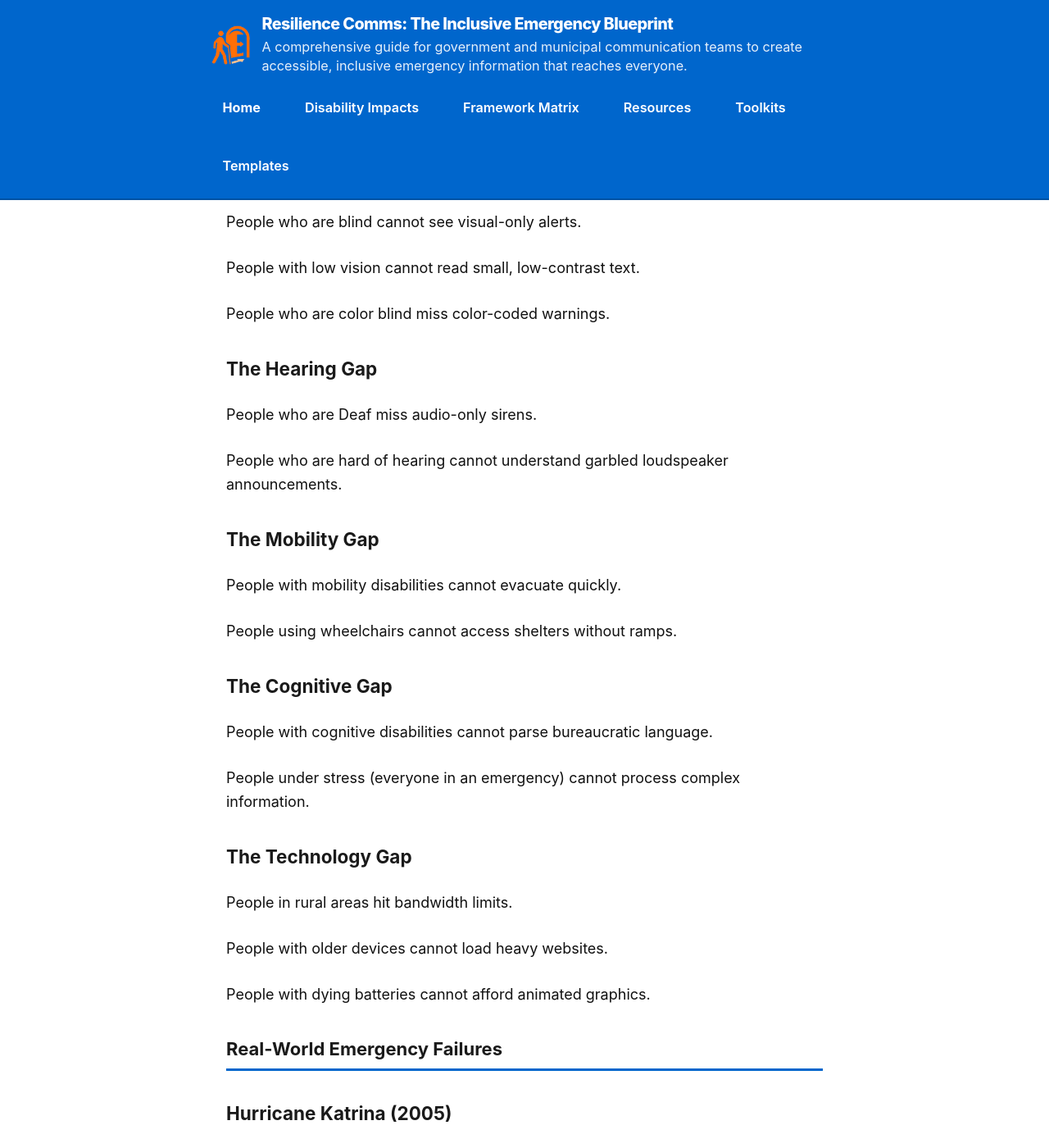
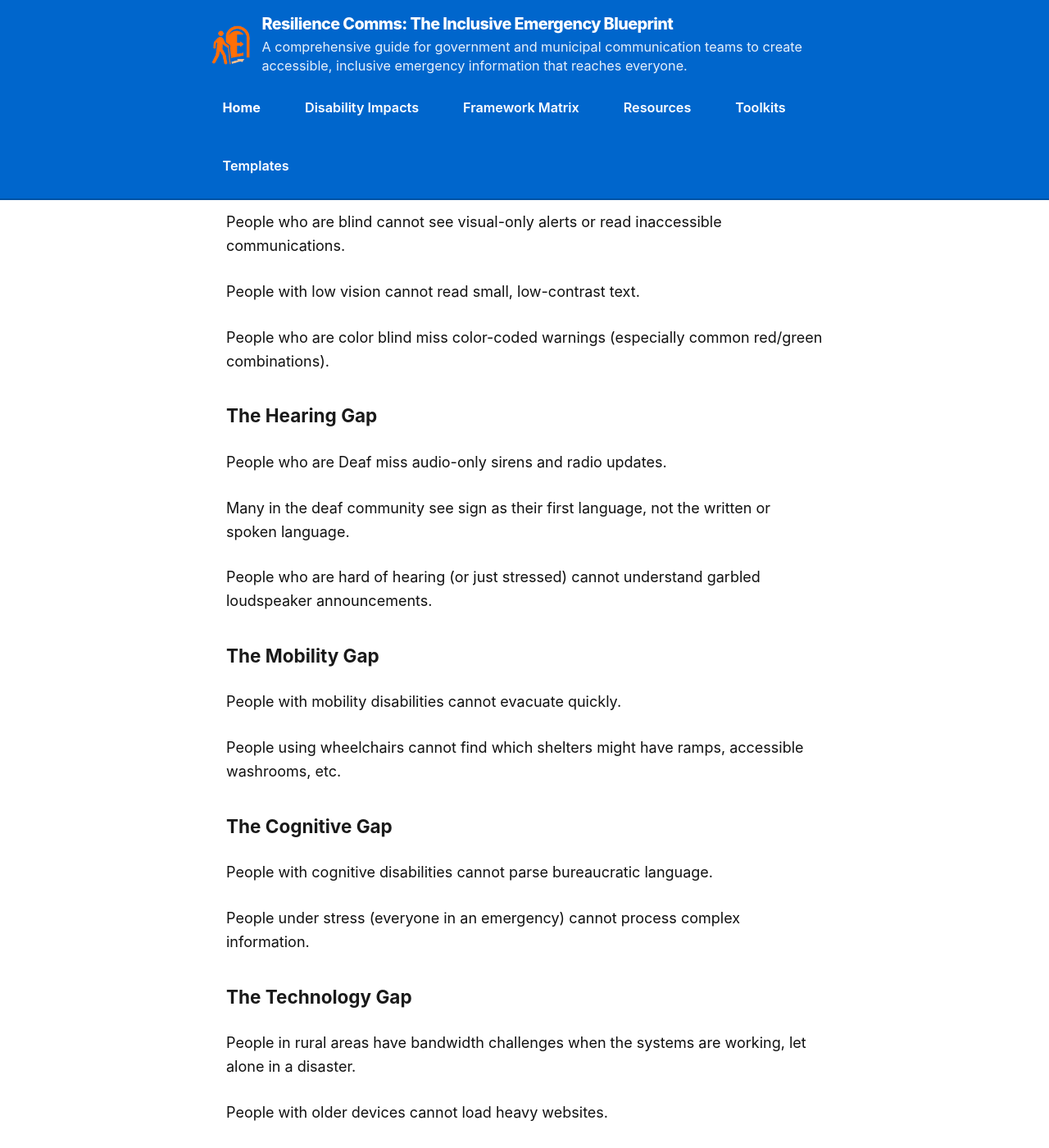
Before and after one commit to mgifford/inclusive-emergency-readiness, a Jekyll site: the page built from index.md, in a window 1280 px wide and 1400 px high, scrolled down 4169 px. Shown: the whole window at 82% size. Built offline with Jekyll 4.4.1, drawn with Linux system fonts in a browser that asks for light colours; some of the changed text lies outside the part shown.

Commit message:
Enhance accessibility content and solutions
Expanded on accessibility gaps for various disabilities and updated the solutions section for clarity.

```diff
--- a/index.md
+++ b/index.md
@@ -116,21 +116,23 @@ This repository uses GitHub Actions to maintain quality.
 ## Why Accessibility Matters in Emergencies
 
 ### The Vision Gap
-People who are blind cannot see visual-only alerts.
+People who are blind cannot see visual-only alerts or read inaccessible communications.
 
 People with low vision cannot read small, low-contrast text.
 
-People who are color blind miss color-coded warnings.
+People who are color blind miss color-coded warnings (especially common red/green combinations).
 
 ### The Hearing Gap
-People who are Deaf miss audio-only sirens.
+People who are Deaf miss audio-only sirens and radio updates.
 
-People who are hard of hearing cannot understand garbled loudspeaker announcements.
+Many in the deaf community see sign as their first language, not the written or spoken language.
+
+People who are hard of hearing (or just stressed) cannot understand garbled loudspeaker announcements.
 
 ### The Mobility Gap
 People with mobility disabilities cannot evacuate quickly.
 
-People using wheelchairs cannot access shelters without ramps.
+People using wheelchairs cannot find which shelters might have ramps, accessible washrooms, etc.
 
 ### The Cognitive Gap
 People with cognitive disabilities cannot parse bureaucratic language.
@@ -138,11 +140,17 @@ People with cognitive disabilities cannot parse bureaucratic language.
 People under stress (everyone in an emergency) cannot process complex information.
 
 ### The Technology Gap
-People in rural areas hit bandwidth limits.
+People in rural areas have bandwidth challenges when the systems are working, let alone in a disaster.
 
 People with older devices cannot load heavy websites.
 
-People with dying batteries cannot afford animated graphics.
+People with dying batteries cannot afford animated graphics or JavaScript heavy sites.
+
+### Language / Culture
+
+The first language of people reading may not be the language of communication.
+
+Plain language helps everyone, but especially those who may not be native speakers.
 
 ## Real-World Emergency Failures
 
@@ -151,31 +159,25 @@ People with dying batteries cannot afford animated graphics.
 
 **Result:** Many people with cognitive disabilities did not understand they needed to leave.
 
-**Outcome:** Preventable deaths.
-
 ### 2011 Tōhoku Earthquake & Tsunami (Japan)
 **Problem:** Warning systems were primarily audio-based.
 
 **Result:** Deaf community members did not receive warnings.
-
-**Outcome:** Higher mortality rates in the Deaf community.
 
 ### COVID-19 Pandemic (2020-2023)
 **Problem:** Public health guidance changed frequently without plain language versions.
 
 **Result:** People with cognitive disabilities could not follow changing protocols.
 
-**Outcome:** Higher infection rates in disability communities.
-
 ## The Solution: Survival UX
 
 This site follows "Survival Web Design" principles:
 
-✅ **Static-First:** No heavy JavaScript. Works on any device.
+✅ **Static-First:** Limited JavaScript. Works on a wide-range of device.
 
-✅ **High-Contrast:** WCAG AAA compliant. Readable in bright sunlight.
+✅ **High-Contrast:** WCAG AA compliant. Readable in bright sunlight.
 
-✅ **Low-Data Mode:** Strips images and fonts. Saves battery and bandwidth.
+✅ **Low-Data Aware:** Strips images and fonts. Saves battery and bandwidth.
 
 ✅ **Offline-First:** Progressive Web App. Works without internet once visited.
 
@@ -212,11 +214,10 @@ Grade 6+ reading level triggers warnings.
 
 ## Get Started Now
 
-<div class="cta-buttons">
-  <a href="/disabilities/" class="btn btn-large">Understand Disability Impacts →</a>
-  <a href="/templates/" class="btn btn-large">Use Emergency Templates →</a>
-  <a href="/toolkits/" class="btn btn-large">Access Toolkits →</a>
-</div>
+- Understand Disability Impacts →
+- Use Emergency Templates →
+- Access Toolkits →
+
 
 ## The Mission
 
@@ -228,6 +229,5 @@ Grade 6+ reading level triggers warnings.
 
 ---
 
-<div class="alert alert-success">
-  <strong>Start Here:</strong> If you're new to accessibility, begin with <a href="/disabilities/cognitive.html">Cognitive Disabilities in Emergencies</a>. It explains the "One Idea Per Line" principle that guides this entire guide.
-</div>
+
+**Start Here:** If you're new to accessibility, begin with [Cognitive Disabilities in Emergencies](/disabilities/cognitive.html). It explains the "One Idea Per Line" principle that guides this entire guide.
```
